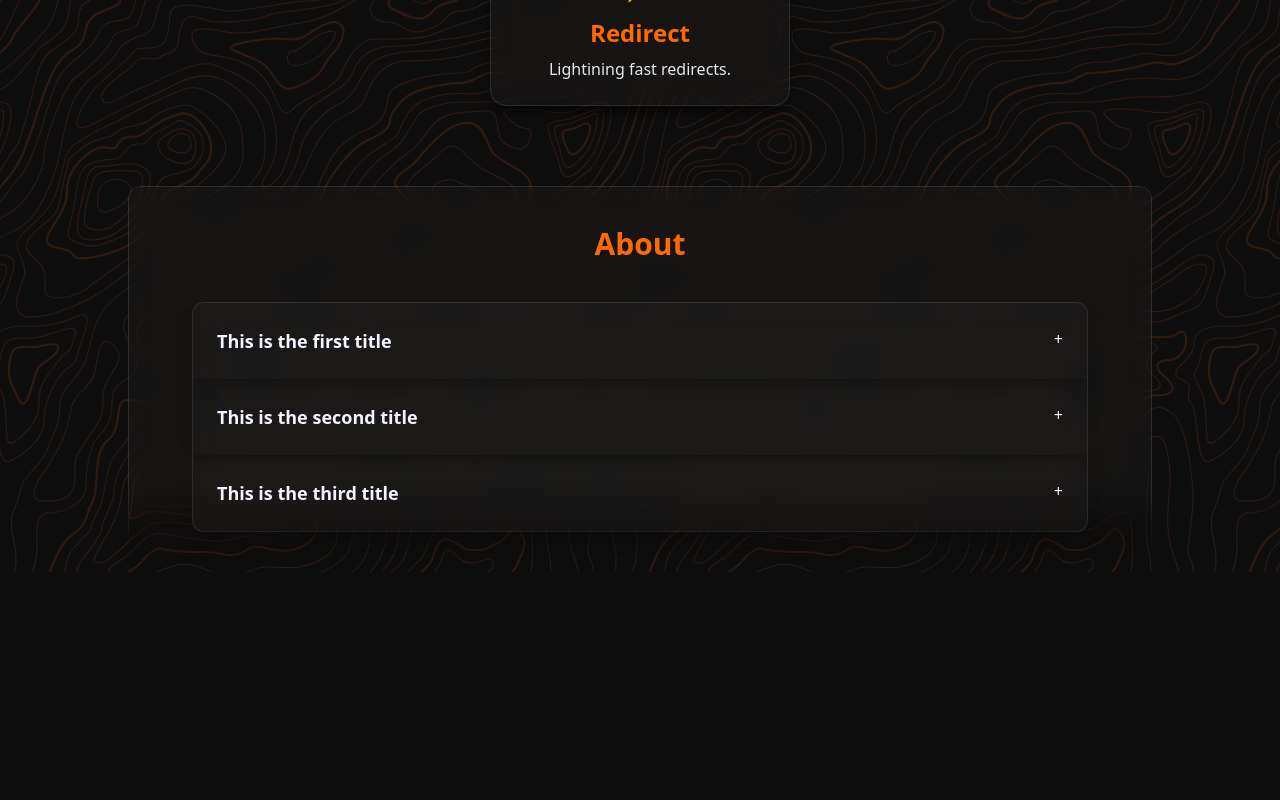
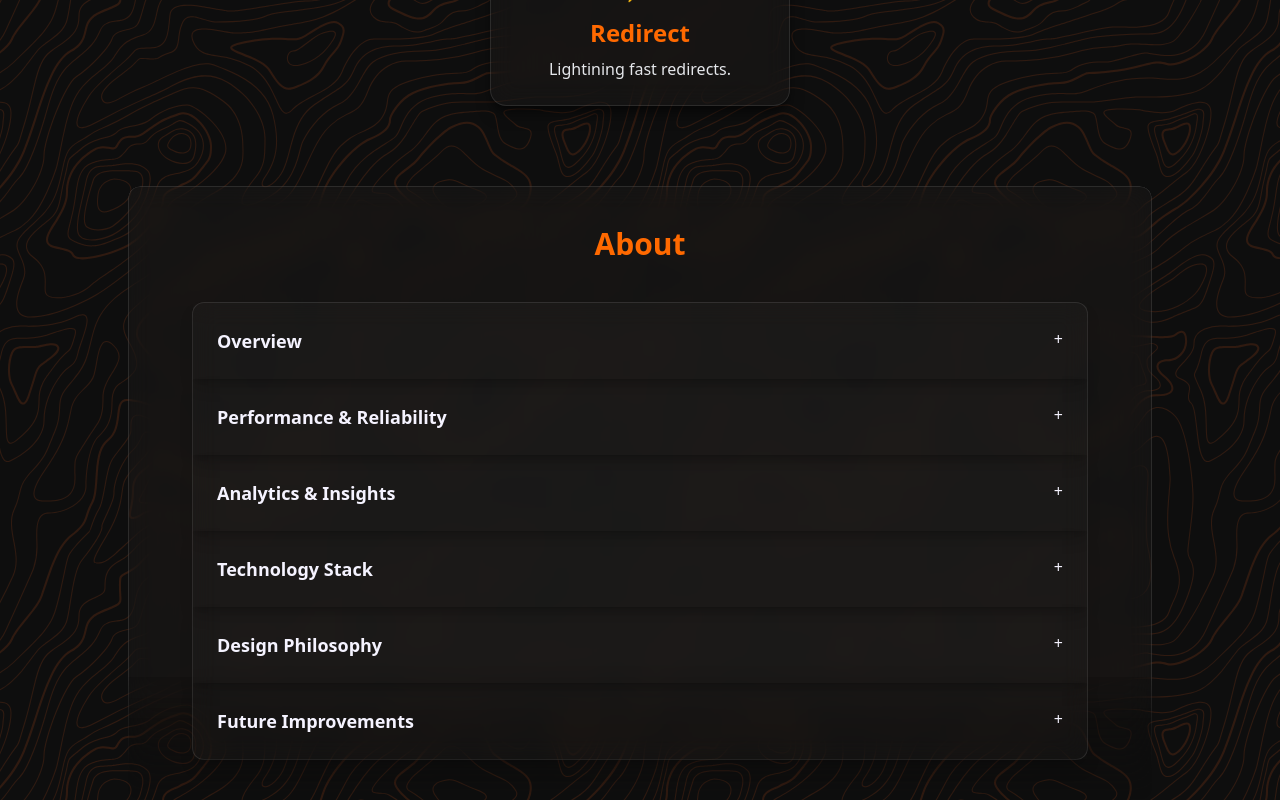
Before and after one commit to ChristosMouzouris/urlshortener, a React app in the folder frontend/: page / in a window 1280 px wide. Shown: the part 706-1506 px from the top of the page. Before the commit the page ends 1278 px from the top, so only its background shows below. Built offline with nearby package versions, Linux system fonts and the light colour scheme; the HTML template or start-up script is replaced by a standard one.

Commit message:
About section updated

```diff
--- a/frontend/src/pages/About.tsx
+++ b/frontend/src/pages/About.tsx
@@ -12,16 +12,36 @@ function About() {
           <div className="flex justify-center items-start my-10 px-4">
             <div className="w-full max-w-4xl rounded-xl bg-white/[0.025] backdrop-blur-md border border-white/10">
               <Accordion
-                title="This is the first title"
-                content="This is the content for the first title"
+                title="Overview"
+                content="Tiniest is a high performance link management service that transforms long, complex URLs into concise, shareable link.
+                It's designed for reliability, speed and scalability. Providing instant redirects and actionable analytics for every shortened URL."
               />
               <Accordion
-                title="This is the second title"
-                content="This is the content for the second title"
+                title="Performance & Reliability"
+                content="Every shortening operation is concurrency-safe, ensuring consistent results even under high request loads.
+                The backend is optimised for low-latency and fault tolerance, making it capable of handling high traffic with minimal overhead."
               />
               <Accordion
-                title="This is the third title"
-                content="This is the content for the third title"
+                title="Analytics & Insights"
+                content="The platform tracks detailed click metrics, aggregating data efficiently at the database layer using optimised
+                native queries and projections. Users can identify top-performing links, filter bot traffic and gain visibility into
+                real engagement patterns."
+              />
+              <Accordion
+                title="Technology Stack"
+                content="Built with Java + Spring Boot on the backend and React + TypeScript + Tailwind on the frontend.
+                The PostgreSQL database runs in a Docker container for consistent environment setup and easy deployment.
+                Persistent storage ensures data integrity and performance."
+              />
+              <Accordion
+                title="Design Philosophy"
+                content="The interface emphasises speed, simplicity and responsiveness. All components are mobile first, accessible
+                and visually consistent. Designed to demonstrate both frontend craftmanship and backend discipline."
+              />
+              <Accordion
+                title="Future Improvements"
+                content="Planned enhancements include user authentication and caching strategies to reduce query overhead
+                for frequently accessed URLs."
               />
             </div>
           </div>
```
